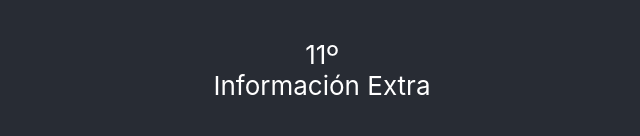
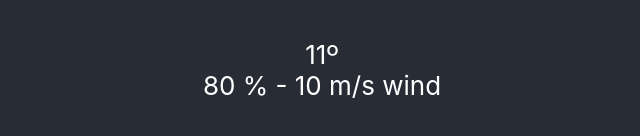
Before and after one commit to DanielGeek/Examples_React_Redux, a React (Create React App) app in the folder wheather-app/: page / in a window 1280 px wide. Shown: the part 412-548 px from the top of the page, without its empty margins (318-958 px from the left). Built offline with nearby package versions, Linux system fonts and the light colour scheme.

Commit message:
Parámetros y uso de template string

```diff
--- a/wheather-app/src/components/WeatherData.js
+++ b/wheather-app/src/components/WeatherData.js
@@ -5,7 +5,7 @@ import WeatherExtraInfo from './WeatherExtraInfo';
 const WeatherData = () => (
     <div>
         <WeatherTemperature></WeatherTemperature>
-        <WeatherExtraInfo></WeatherExtraInfo>
+        <WeatherExtraInfo humidity={80} wind={"10 m/s"}></WeatherExtraInfo>
     </div>
 );
 
--- a/wheather-app/src/components/WeatherExtraInfo.js
+++ b/wheather-app/src/components/WeatherExtraInfo.js
@@ -1,7 +1,10 @@
 import React from 'react';
 
-const WeatherExtraInfo = () => (
-    <div>Información Extra</div>
+const WeatherExtraInfo = ({ humidity, wind }) => (
+    <div>
+        <span>{ `${humidity} % - `}</span>
+        <span>{`${wind} wind`}</span>
+    </div>
 );
 
 export default WeatherExtraInfo;
```
